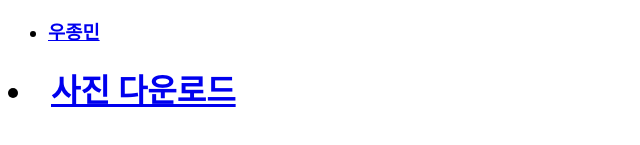
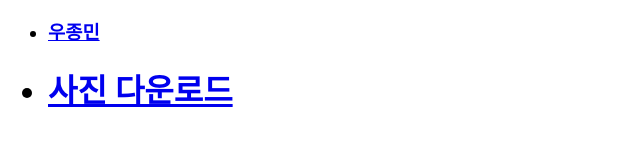
Before and after one commit to kang-jiwon/web1, a plain HTML site: page index.html in a window 1280 px wide. Shown: the part 403-548 px from the top of the page, 0-640 px from the left. Drawn offline with Linux system fonts and the light colour scheme.

Commit message:
Update index.html

```diff
--- a/index.html
+++ b/index.html
@@ -24,7 +24,5 @@
 <ul>
   <h3><li><a href="KIM.html">김민우</li></h3>
   <h3><li><a href="WOO.html">우종민</li></h3>
-
+  <h1><li><a href="https://github.com/kang-jiwon/web1/blob/master/%EC%9A%B0%EC%A2%85%EB%AF%BC.jpg?raw=true" download>사진 다운로드</a></h1>
 </ul>
-
-<h1><li><a href="https://github.com/kang-jiwon/web1/blob/master/%EC%9A%B0%EC%A2%85%EB%AF%BC.jpg?raw=true">사진 다운로드</a></h1>
```
